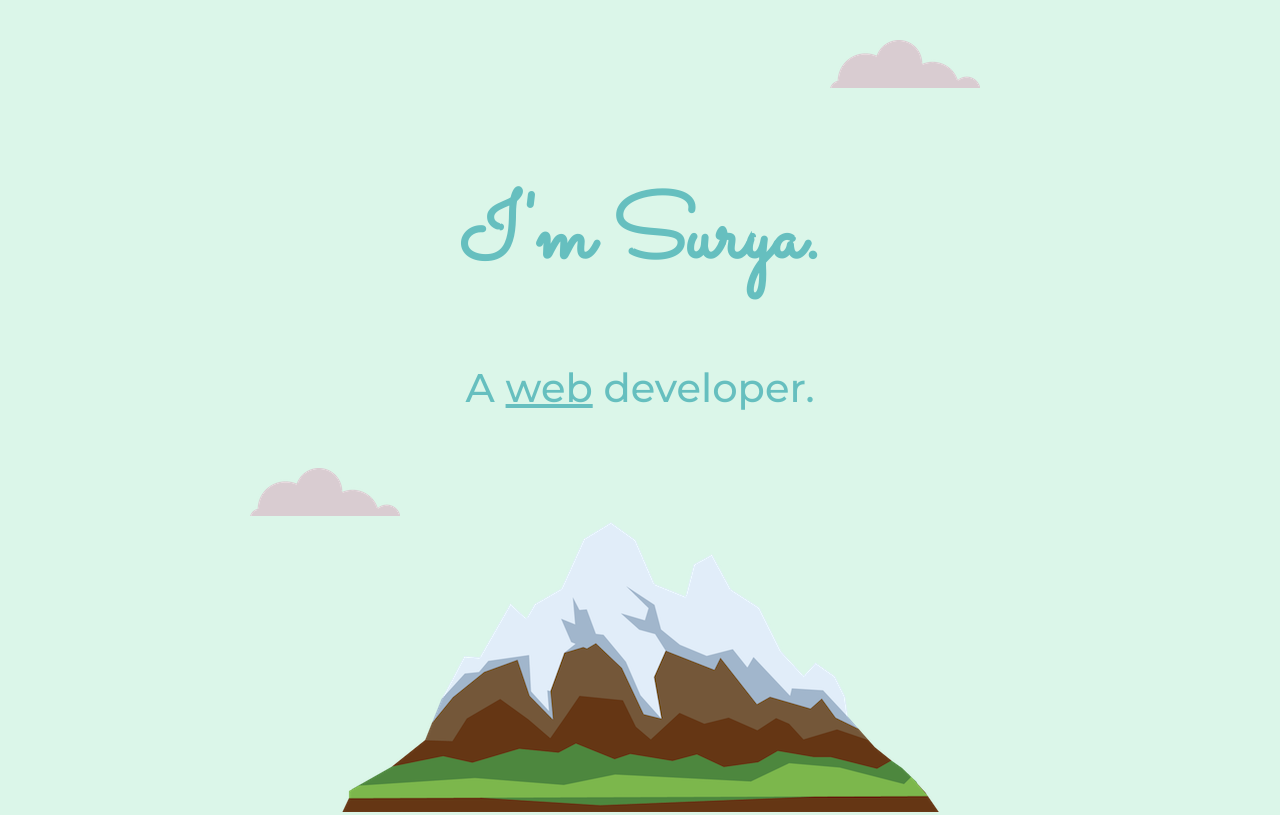
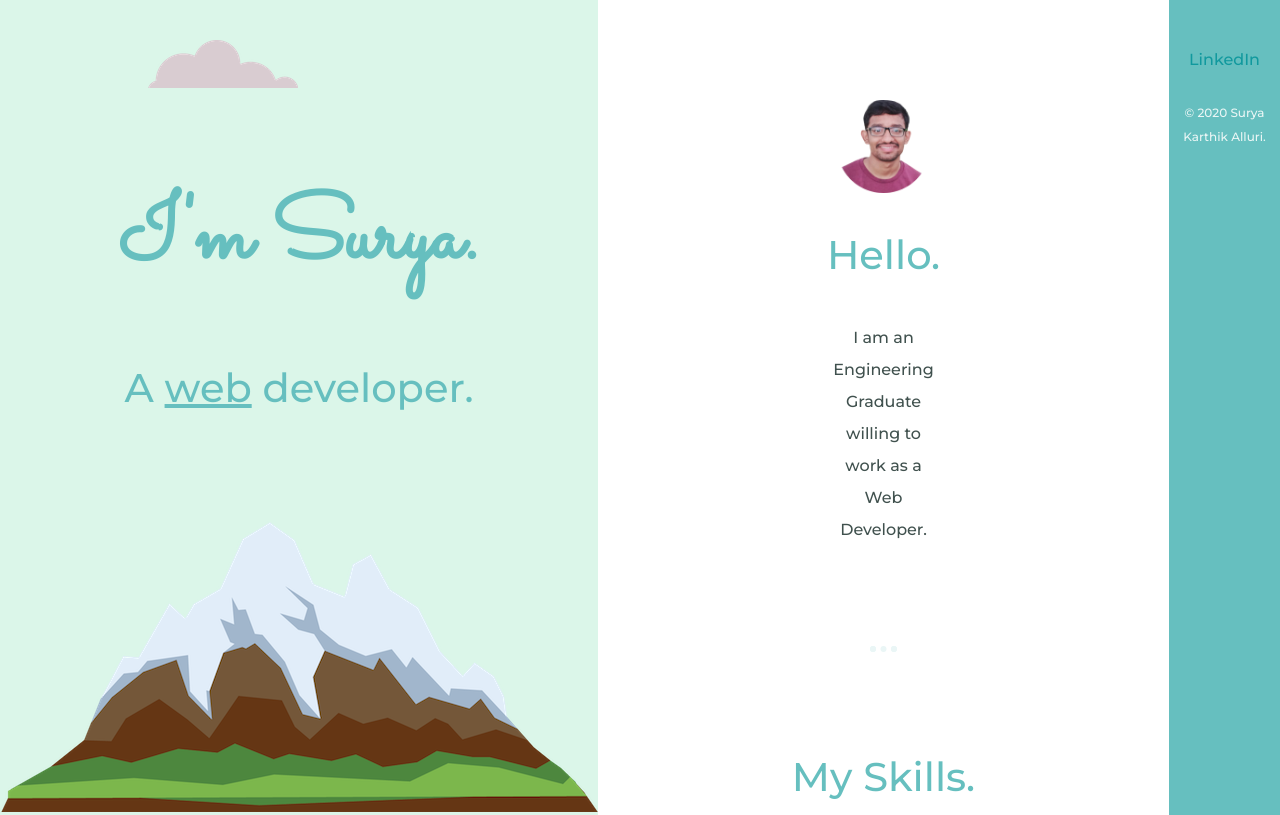
Before and after one commit to karthik120998/Portfolio-Website, a plain HTML site: page index.html in a window 1280 px wide. Shown: the top 815 px of the page. Drawn offline with Linux system fonts and the light colour scheme.

Commit message:
update style.css
The styling of the website was changed so as to make the website compatible to any device of the viewer. This was made to solve the issue of compatibility of the website.

```diff
--- a/style.css
+++ b/style.css
@@ -3,6 +3,9 @@ body{
     margin:0px;
     text-align:center;
     font-family: 'Montserrat', sans-serif;
+    @media (min-width:600px){
+        display:flex;
+    }
 }
 h1{
     line-height:2;
```
